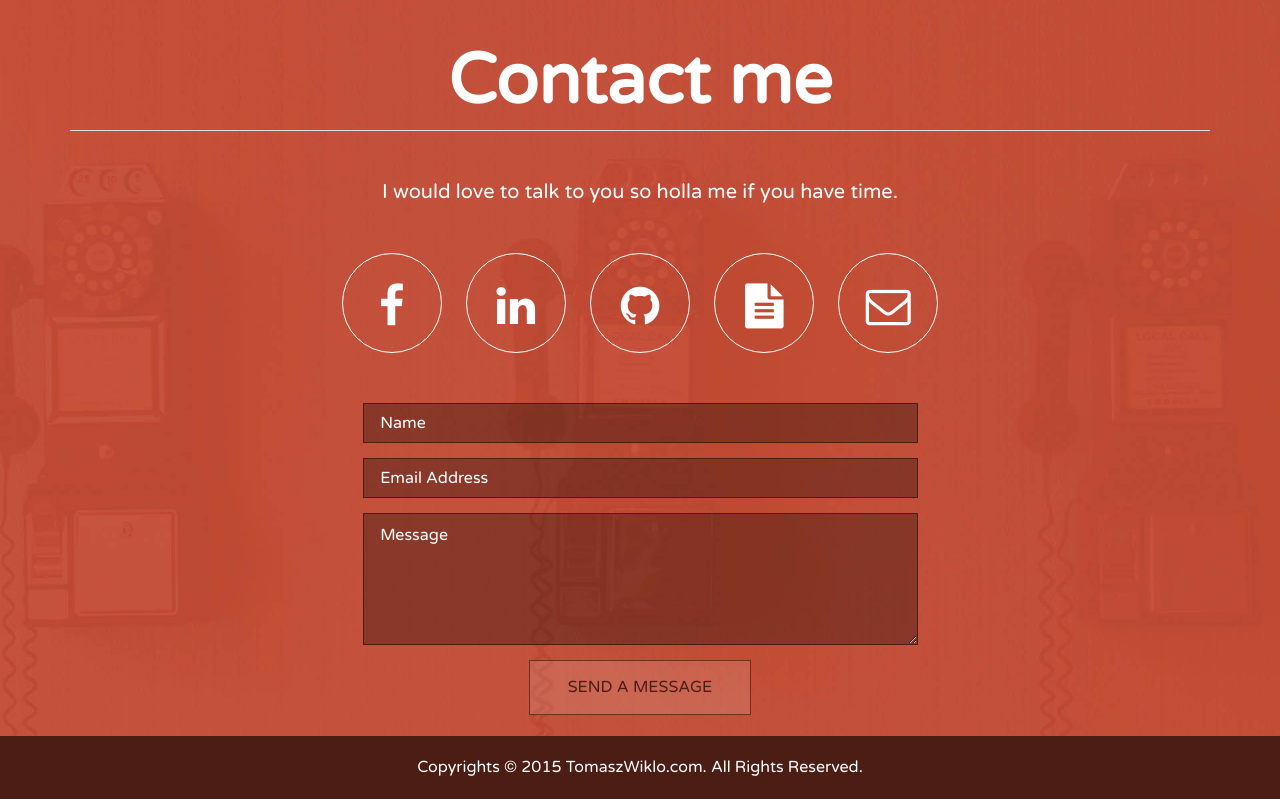
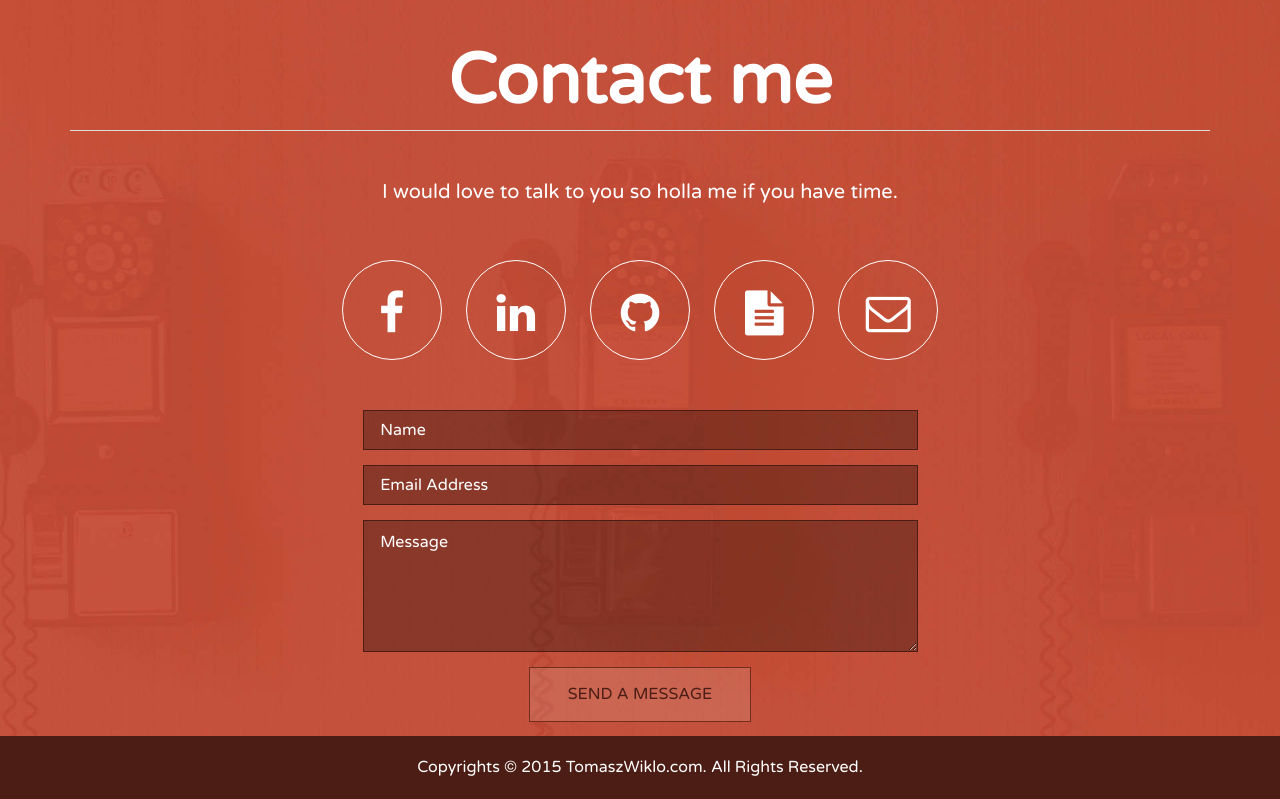
Before and after one commit to wiklotomasz/LayoutPortfolio, a PHP site: page / in a window 1280 px wide. Shown: the part 3311-4110 px from the top of the page. Run offline with PHP 8.4, Linux system fonts and the light colour scheme; some libraries are stand-ins or nearby versions.

Commit message:
FF i Edge Fixes

```diff
--- a/index.html
+++ b/index.html
@@ -93,56 +93,56 @@
 
         <!-- Projects Row -->
         <div class="row" id="colio-items">
-                <div class="col-md-3 col-sm-6 portfolio-item item" data-content="#content_2">
+                <div class="col-md-3 col-sm-6 col-xs-12 portfolio-item item" data-content="#content_2">
                     <div class="transition">
                     <a class="button colio-link" href="#">
                         <img class="img-responsive" src="img/portfolio/firma-spedycyjna-strona-internetowa.jpg" alt="">
                     </a>
                     </div>
                 </div>
-                <div class="col-md-3 col-sm-6 portfolio-item item" data-content="#content_2">
+                <div class="col-md-3 col-sm-6 col-xs-12 portfolio-item item" data-content="#content_2">
                     <div class="transition">
                     <a class="button colio-link" href="#">
                         <img class="img-responsive" src="img/portfolio/firma-spedycyjna-strona-internetowa.jpg" alt="">
                     </a>
                     </div>
                 </div>
-                <div class="col-md-3 col-sm-6 portfolio-item item" data-content="#content_2">
+                <div class="col-md-3 col-sm-6 col-xs-12 portfolio-item item" data-content="#content_2">
                     <div class="transition">
                     <a class="button colio-link" href="#">
                         <img class="img-responsive" src="img/portfolio/firma-spedycyjna-strona-internetowa.jpg" alt="">
                     </a>
                     </div>
                 </div>
-                <div class="col-md-3 col-sm-6 portfolio-item item" data-content="#content_2">
+                <div class="col-md-3 col-sm-6 col-xs-12 portfolio-item item" data-content="#content_2">
                     <div class="transition">
                     <a class="button colio-link" href="#">
                         <img class="img-responsive" src="img/portfolio/firma-spedycyjna-strona-internetowa.jpg" alt="">
                     </a>
                     </div>
                 </div>
-                <div class="col-md-3 col-sm-6 portfolio-item item" data-content="#content_2">
+                <div class="col-md-3 col-sm-6 col-xs-12 portfolio-item item" data-content="#content_2">
                     <div class="transition">
                     <a class="button colio-link" href="#">
                         <img class="img-responsive" src="img/portfolio/firma-spedycyjna-strona-internetowa.jpg" alt="">
                     </a>
                     </div>
                 </div>
-                <div class="col-md-3 col-sm-6 portfolio-item item" data-content="#content_2">
+                <div class="col-md-3 col-sm-6 col-xs-12 portfolio-item item" data-content="#content_2">
                     <div class="transition">
                     <a class="button colio-link" href="#">
                         <img class="img-responsive" src="img/portfolio/firma-spedycyjna-strona-internetowa.jpg" alt="">
                     </a>
                     </div>
                 </div>
-                <div class="col-md-3 col-sm-6 portfolio-item item" data-content="#content_2">
+                <div class="col-md-3 col-sm-6 col-xs-12 portfolio-item item" data-content="#content_2">
                     <div class="transition">
                     <a class="button colio-link" href="#">
                         <img class="img-responsive" src="img/portfolio/firma-spedycyjna-strona-internetowa.jpg" alt="">
                     </a>
                     </div>
                 </div>
-                <div class="col-md-3 col-sm-6 portfolio-item item" data-content="#content_2">
+                <div class="col-md-3 col-sm-6 col-xs-12 portfolio-item item" data-content="#content_2">
                     <div class="transition">
                     <a class="button colio-link" href="#">
                         <img class="img-responsive" src="img/portfolio/firma-spedycyjna-strona-internetowa.jpg" alt="">
@@ -599,14 +599,14 @@
     <div id="contact-bg">
     <section id="contact" class="container text-center">
 
-      <div class="row">
+      <div class="row first">
             <div class="col-md-12">
                 <h1 class="page-header">Contact me</h1>
                 <p>I would love to talk to you so holla me if you have time.</p>
             </div>
       </div>
 
-      <div class="row">
+      <div class="row second">
             <div class="col-md-12">
                 <div class="social">
                   <ul>
@@ -620,7 +620,7 @@
             </div>
       </div>
 
-        <div class="row">
+        <div class="row third">
           <div class="col-md-8 col-md-offset-2 col-lg-6 col-lg-offset-3">
             <form role="form" method="post" action="contact.php">
                       <div class="form-group">
@@ -686,7 +686,8 @@
             });
           });
         </script>
-
+        <!--[if !IE]> -->
         <script src="js/main.js"></script>
+        <!-- <![endif]-->
     </body>
 </html>
--- a/less/main.less
+++ b/less/main.less
@@ -33,7 +33,6 @@ h1, h2, h3, h4, h5, h6 {
         font-size: 70px;
     }
 }
-
 //intro
 
 .intro {
@@ -196,7 +195,6 @@ div#works-bg {
     -moz-background-size: cover;
     background-size: cover;
     -o-background-size: cover;
-    display: table;
     min-width: 100%;
     min-height: 100%;
 }
@@ -345,6 +343,14 @@ div#works-bg a:hover, div#works-bg a:focus {
     }
 }
 
+/* FF Button download CV hack */
+@media (max-width: 767px) {
+  .btn-about {
+    margin-bottom: 20px;
+    margin-top: 5px;
+    }
+}
+
 .btn-about i{
     padding-right: 10px;
 }
@@ -455,7 +461,6 @@ div#skills-bg {
     -moz-background-size: cover;
     background-size: cover;
     -o-background-size: cover;
-    display: table;
     min-width: 100%;
     min-height: 100%;
 }
@@ -484,7 +489,6 @@ div#skills-bg .progress .progress-bar-skill {
 .row-flex, .row-flex > div[class*='col-'] {
     display: flex;
     display: -webkit-box;
-    display: -moz-box;
     display: -ms-flexbox;
     display: -webkit-flex;
     flex:1 1 auto;
@@ -523,6 +527,16 @@ div#skills-bg .panel img {
     transition: all .4s;
 }
 
+/* Windows 10 Edge Browser one-liner method */
+
+.lt-ie9 div#skills-bg .panel img {
+    display: none;
+}
+
+_:-ms-lang(x), _:-webkit-full-screen, div#skills-bg .panel img {
+    display: none;
+}
+
 div#skills-bg .panel h3 {
     margin-top: 10px;
     font-size: 18px;
@@ -535,12 +549,8 @@ div#skills-bg .panel .panel-footer {
 }
 
 .row-flex, .row-flex > div[class*='col-'] {
-    display: -webkit-box;
-    display: -moz-box;
-    display: -ms-flexbox;
-    display: -webkit-flex;
     display: flex;
-    flex:1 1 auto;
+    flex: 1 1 auto;                  /* NEW, Spec - Opera 12.1, Firefox 20+ */
 }
 
 .row-flex-wrap {
@@ -884,9 +894,9 @@ div#contact-bg {
     color: @contactcolorsecond;
     display: flex;
     display: -webkit-box;
-    display: -moz-box;
     display: -ms-flexbox;
     display: -webkit-flex;
+    -webkit-flex-direction: column;
     flex-direction: column;
     #contact {
       flex: 1;
@@ -994,6 +1004,19 @@ div#contact-bg {
 @media screen and (min-width: 1000px) {
 
   div#contact-bg {
+    #contact {
+      display: flex;
+      display: -webkit-box;
+      display: -ms-flexbox;
+      display: -webkit-flex;
+      flex-direction: column;
+      .first {
+        flex: 1;
+      }
+      .third {
+        flex: 2;
+      }
+    }
     .social {
       padding-bottom: 30px;
       li {
```
Also changed, not shown: css/main.css.
